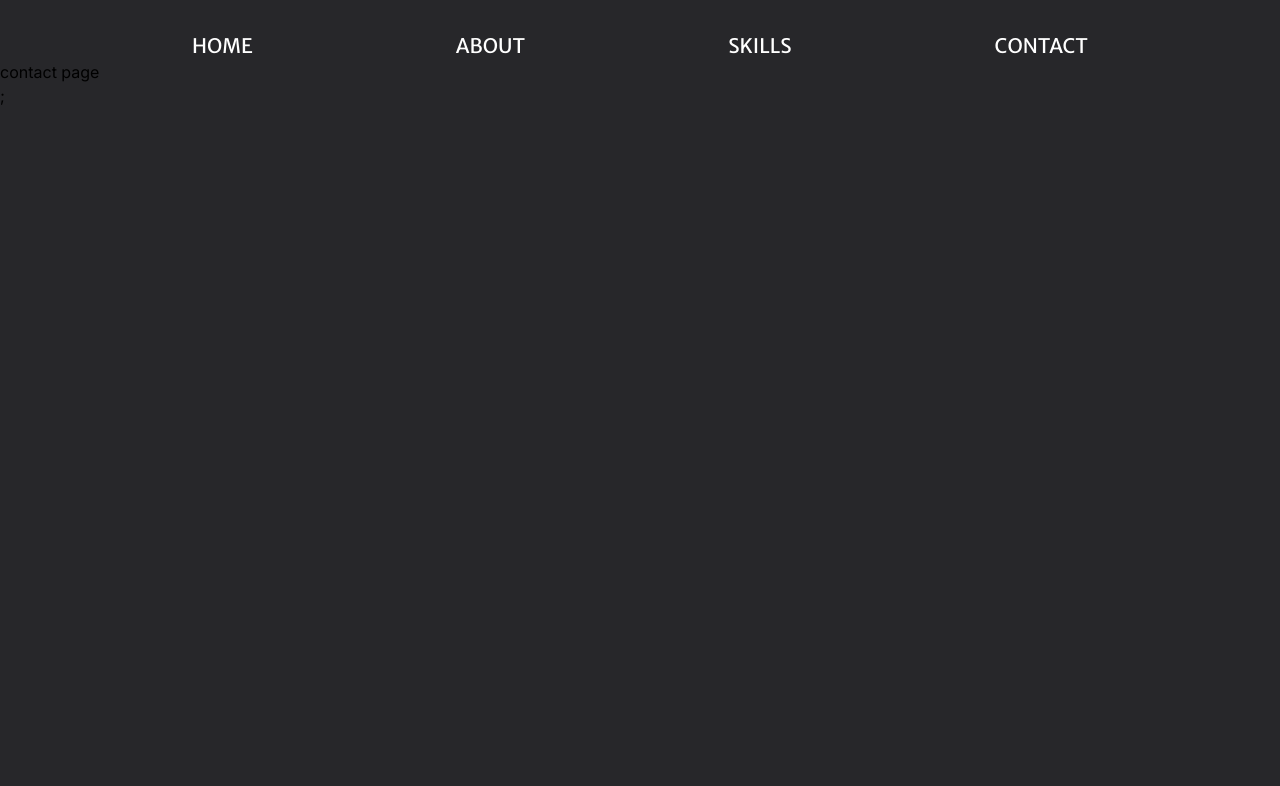
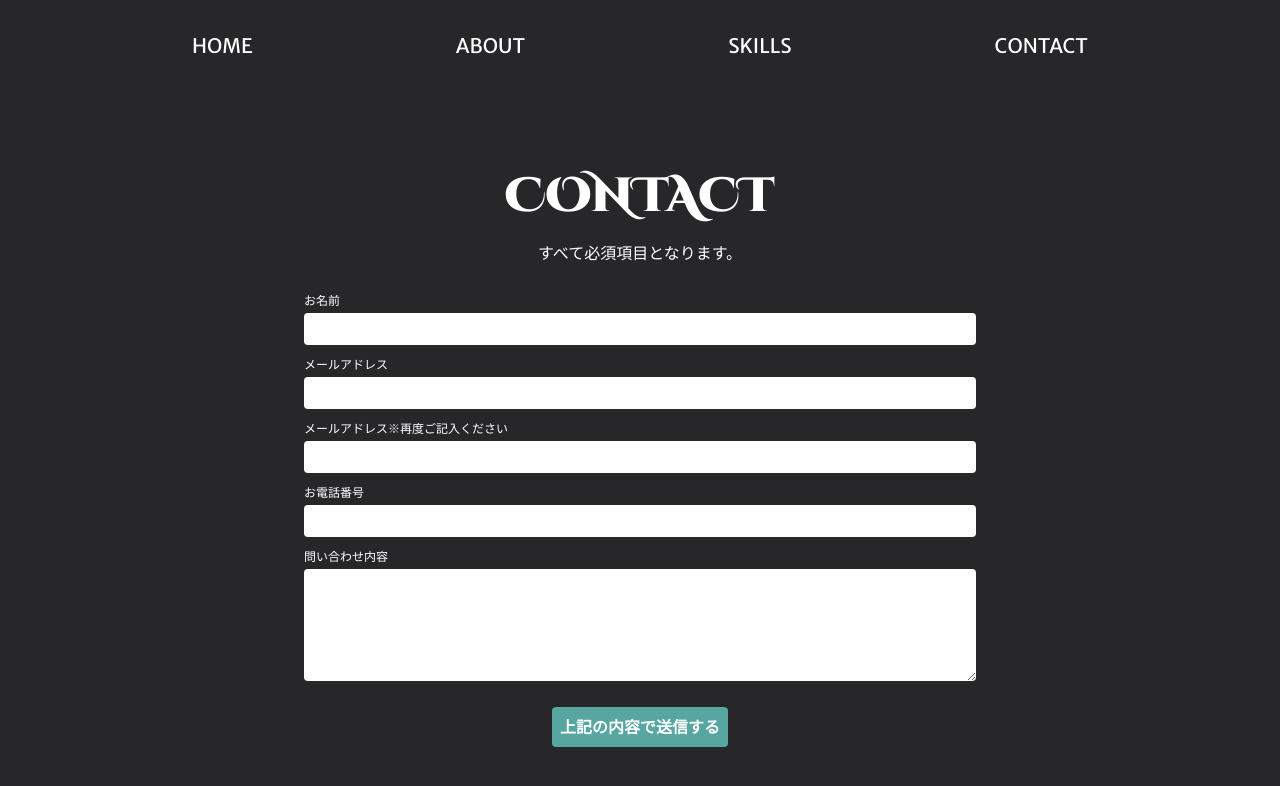
Before and after one commit to t-uchida1421/portfolio, a Next.js app: page /contact in a window 1280 px wide. Shown: the top 786 px of the page. Built offline with nearby package versions, Linux system fonts and the light colour scheme.

Commit message:
全ページ表示は完了。残りアニメーション

```diff
--- a/package.json
+++ b/package.json
@@ -9,9 +9,13 @@
     "lint": "next lint"
   },
   "dependencies": {
+    "axios": "^1.7.2",
+    "classnames": "^2.5.1",
     "next": "14.2.4",
+    "nodemailer": "^6.9.14",
     "react": "^18",
     "react-dom": "^18",
+    "react-hook-form": "^7.52.0",
     "react-tsparticles": "^2.12.2",
     "tsparticles": "^3.4.0",
     "tsparticles-engine": "^2.12.0",
--- a/src/app/contact/page.tsx
+++ b/src/app/contact/page.tsx
@@ -1,11 +1,170 @@
-import type { NextPage } from "next";
+"use client";
 
-const Contact: NextPage = () => {
+import classNames from "classnames";
+import axios from "axios";
+import { useState, useEffect } from "react";
+import { useForm, SubmitHandler } from "react-hook-form";
+
+interface FormData {
+  name: string;
+  email: string;
+  confirmEmail: string;
+  phone: string;
+  content: string;
+}
+
+const ContactForm: React.FC = () => {
+  const [confirmEmailValue, setConfirmEmailValue] = useState<string>("");
+  const [isSubmitting, setIsSubmitting] = useState<boolean>(false);
+  const {
+    register,
+    handleSubmit,
+    watch,
+    setError,
+    clearErrors,
+    formState: { errors }
+  } = useForm<FormData>({
+    mode: "onChange"
+  });
+
+  const email = watch("email");
+  useEffect(() => {
+    if (email && confirmEmailValue === "") {
+      setError("confirmEmail", {
+        type: "mismatch",
+        message: "確認のためもう一度ご入力ください。"
+      });
+    } else if (email && email !== confirmEmailValue) {
+      setError("confirmEmail", {
+        type: "mismatch",
+        message: "メールアドレスが一致しません。"
+      });
+    } else {
+      clearErrors("confirmEmail");
+    }
+  }, [confirmEmailValue, email, setError, clearErrors]);
+
+  const onSubmit: SubmitHandler<FormData> = async (formData) => {
+    setIsSubmitting(true);
+    const data = { ...formData };
+    (data as any)["form-name"] = "info";
+    axios
+      .post("/.netlify/functions/sendEmail", data)
+      .then(() => {
+        alert("ありがとうございます。メッセージは送信されました。");
+        setIsSubmitting(false);
+      })
+      .catch((error) => {
+        alert(`エラーです。${error}`);
+        setIsSubmitting(false);
+      });
+  };
+
   return (
-    <>
-      <p>contact page</p>;
-    </>
+    <div className="flex flex-col justify-center items-center h-screen text-white">
+      <h1 className="font-heading text-center text-4xl sm:text-5xl duration-500">
+        CONTACT
+      </h1>
+      <p className="font-body text-xs mt-5 sm:text-base">
+        すべて必須項目となります。
+      </p>
+      <form
+        onSubmit={handleSubmit(onSubmit)}
+        name="info"
+        method="POST"
+        className="mt-7 w-10/12 mx-auto max-w-2xl"
+      >
+        <p className="text-xs mb-1 font-body">
+          <label htmlFor="name">お名前</label>
+        </p>
+        <p className="mb-3 w-full overflow-auto">
+          <input
+            id="name"
+            type="text"
+            {...register("name", { required: "入力してください。" })}
+            className="w-full px-2.5 rounded text-black h-8"
+          ></input>
+          {errors.name && (
+            <>
+              {console.log("error")}
+              <p style={{ color: "#ff9393" }}>{errors.name.message}</p>
+            </>
+          )}
+        </p>
+        <p className="text-xs mb-1 font-body">
+          <label htmlFor="email">メールアドレス</label>
+        </p>
+        <p className="mb-3 w-full overflow-auto">
+          <input
+            id="email"
+            type="email"
+            {...register("email", { required: "入力してください。" })}
+            className="w-full px-2.5 rounded text-black h-8"
+          ></input>
+          {errors.email && (
+            <p style={{ color: "#ff9393" }}>{errors.email.message}</p>
+          )}
+        </p>
+        <p className="text-xs mb-1 font-body">
+          <label htmlFor="confirmEmail">
+            メールアドレス※再度ご記入ください
+          </label>
+        </p>
+        <p className="mb-3 w-full overflow-auto">
+          <input
+            id="confirmEmail"
+            type="email"
+            {...register("confirmEmail")}
+            value={confirmEmailValue}
+            onChange={(e) => setConfirmEmailValue(e.target.value)}
+            className="w-full px-2.5 rounded text-black h-8"
+          ></input>
+          {errors.confirmEmail && (
+            <p style={{ color: "#ff9393" }}>{errors.confirmEmail.message}</p>
+          )}
+        </p>
+        <p className="text-xs mb-1 font-body">
+          <label htmlFor="phone">お電話番号</label>
+        </p>
+        <p className="mb-3 w-full overflow-auto">
+          <input
+            id="phone"
+            type="tel"
+            {...register("phone", { required: "入力してください。" })}
+            className="w-full px-2.5 rounded text-black h-8"
+          ></input>
+          {errors.phone && (
+            <p style={{ color: "#ff9393" }}>{errors.phone.message}</p>
+          )}
+        </p>
+        <p className="text-xs mb-1 font-body">
+          <label htmlFor="content">問い合わせ内容</label>
+        </p>
+        <p className="w-full overflow-auto">
+          <textarea
+            id="content"
+            {...register("content")}
+            className="w-full p-2.5 rounded text-black h-28"
+          ></textarea>
+        </p>
+        <div className="w-full text-center mt-5">
+          <button
+            className={classNames(
+              "bg-[#57a6a1] rounded p-2 font-body font-bold",
+              {
+                ["form__button--un-click"]: isSubmitting
+              }
+            )}
+            type="submit"
+            value="上記の内容で送信する"
+            disabled={isSubmitting}
+          >
+            {!isSubmitting ? "上記の内容で送信する" : "送信中です…"}
+          </button>
+        </div>
+      </form>
+    </div>
   );
 };
 
-export default Contact;
+export default ContactForm;
--- a/src/app/skills/page.tsx
+++ b/src/app/skills/page.tsx
@@ -37,10 +37,6 @@ const Contact: NextPage = () => {
     "CSS3": {
       score: 80,
       experience: "2年"
-    },
-    "SASS": {
-      score: 70,
-      experience: "1年"
     }
   };
 
@@ -49,12 +45,12 @@ const Contact: NextPage = () => {
       <h1 className="font-heading text-center text-4xl sm:text-5xl md:text-7xl duration-500">
         SKILLS
       </h1>
-      <ul className="w-10/12 mt-7">
+      <ul className="w-10/12 mt-7 sm:flex sm:justify-between sm:flex-wrap md:mt-16">
         {Object.entries(skillData).map(([language, data], index) => (
-          <li className="w-full max-w-xl mx-auto mb-2 sm:mb-4" key={index}>
+          <li className="w-full sm:w-1/2 mb-2 sm:mb-4 sm:px-2" key={index}>
             <>
               <span className="font-body text-sm sm:text-base">{language}</span>
-              <div className="bg-white h-9 mt-1 rounded relative sm:h-12 duration-500">
+              <div className="bg-white h-7 mt-1 rounded relative sm:h-12 duration-500">
                 <div
                   className="w-0 score-bar rounded"
                   data-width={`${data.score}%`}
```
Also changed, not shown: 2 other files (tests, documents, lock files or other folders).
